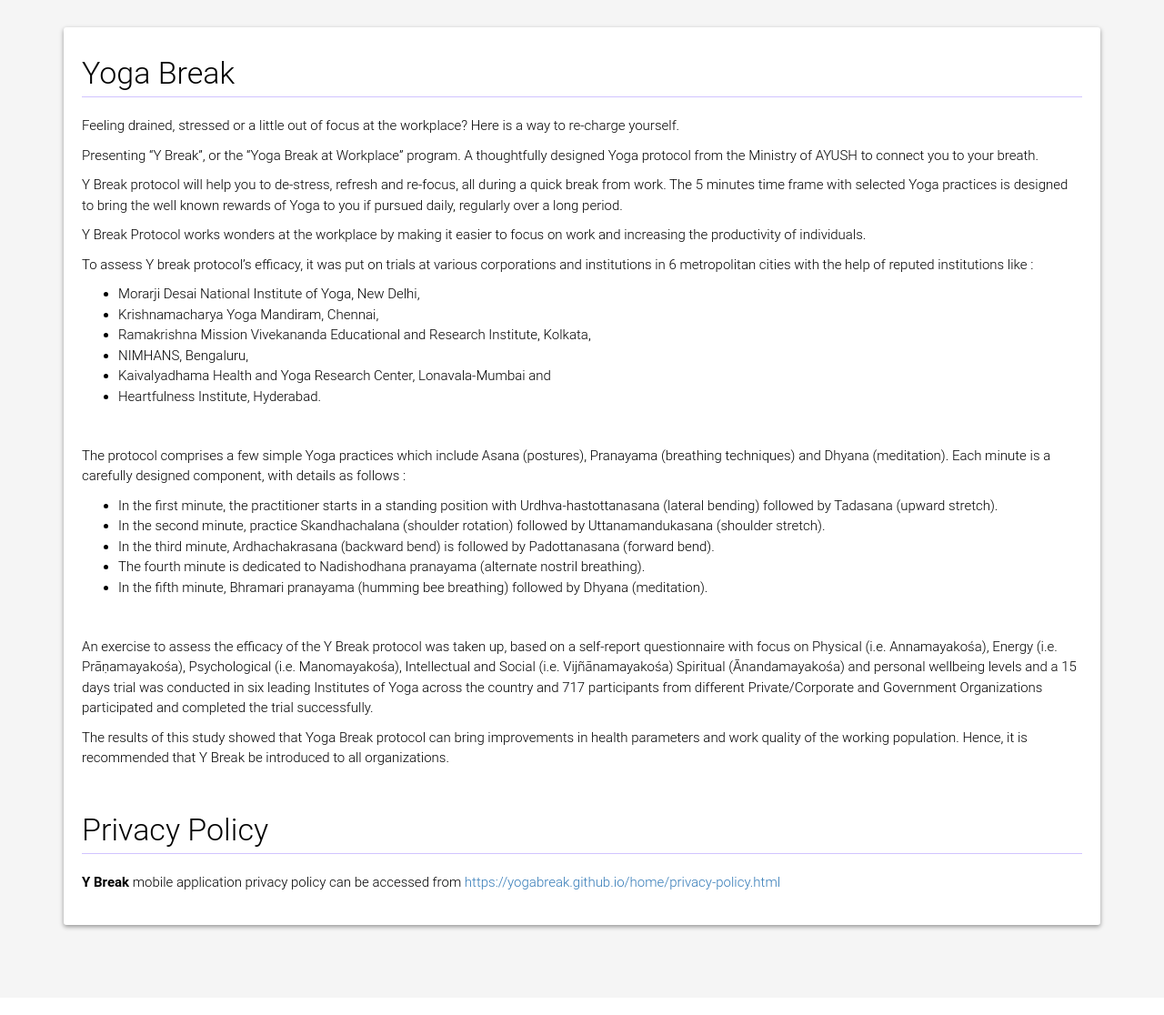
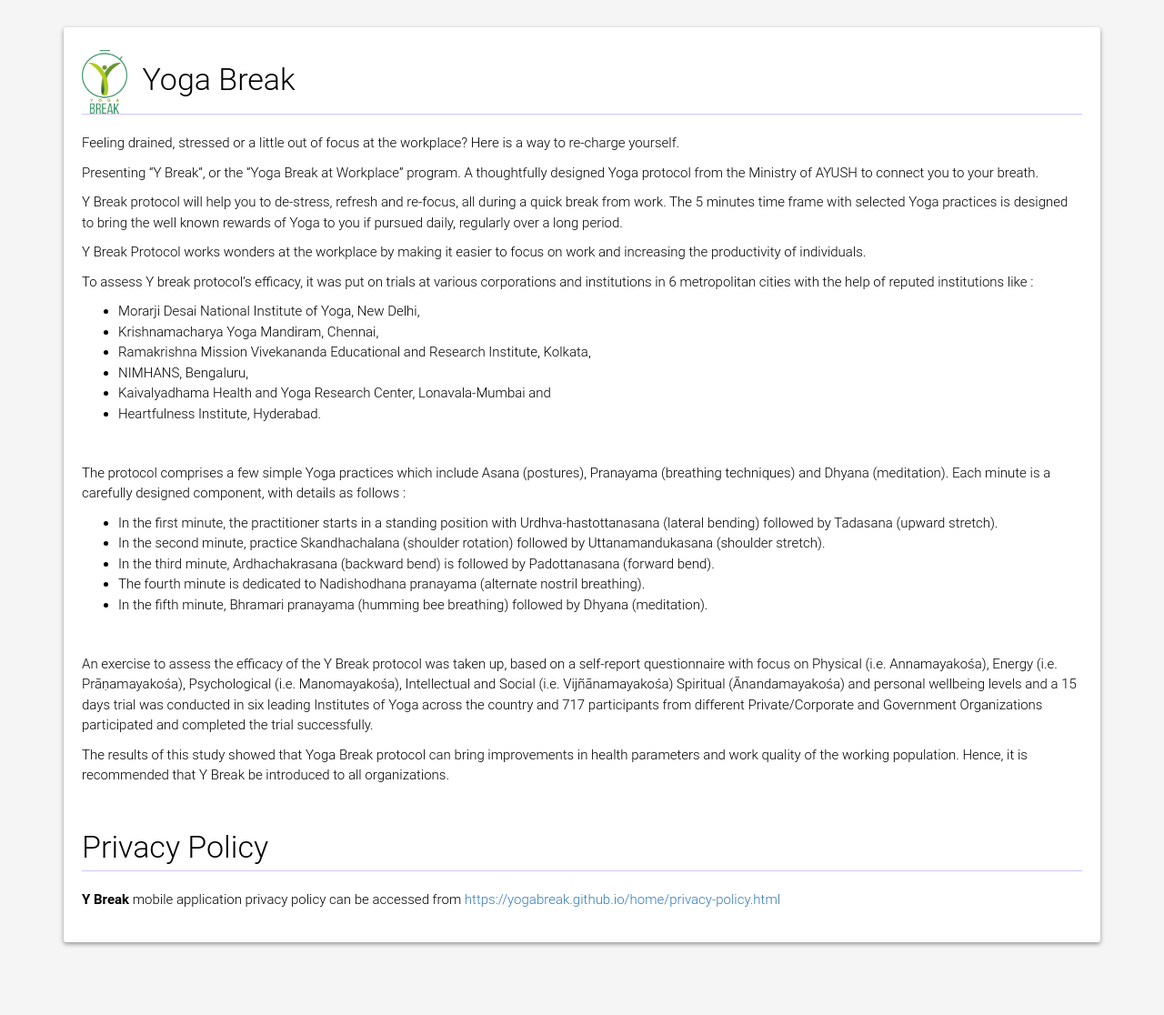
Before and after one commit to yogabreak/home, a Jekyll site: the page index.html, which Jekyll copies as it is, in a window 1280 px wide. Shown: the whole page at 91% size. Built offline with Jekyll 4.4.1, drawn with Linux system fonts in a browser that asks for light colours; some web fonts are replaced.

Commit message:
Add files via upload

```diff
--- a/index.html
+++ b/index.html
@@ -23,7 +23,7 @@
         <div class="panel-group">
 
                 <div class="panel-about">
-					 <p class="section-header">Yoga Break</p>
+					 <p class="section-header"><img src="YBreak-icon.png" height="70px" width="50px">&nbsp;&nbsp;Yoga Break</p>
 
                     <p>Feeling drained, stressed or a little out of focus at the workplace? Here is a way to re-charge yourself.</p>
 					<p>Presenting &ldquo;Y Break&rdquo;, or the &ldquo;Yoga Break at Workplace&rdquo; program. A thoughtfully designed Yoga protocol from the Ministry of AYUSH to connect you to your breath.</p>
--- a/ybreak.html
+++ b/ybreak.html
@@ -23,7 +23,7 @@
         <div class="panel-group">
 
                 <div class="panel-about">
-					 <p class="section-header"><img src="YBreak-icon.png">Yoga Break</p>
+					 <p class="section-header"><img src="YBreak-icon.png" height="70px" width="50px">&nbsp;&nbsp;Yoga Break</p>
 
                     <p>Feeling drained, stressed or a little out of focus at the workplace? Here is a way to re-charge yourself.</p>
 					<p>Presenting &ldquo;Y Break&rdquo;, or the &ldquo;Yoga Break at Workplace&rdquo; program. A thoughtfully designed Yoga protocol from the Ministry of AYUSH to connect you to your breath.</p>
```
